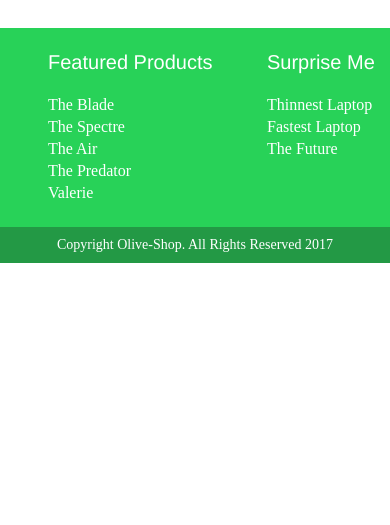
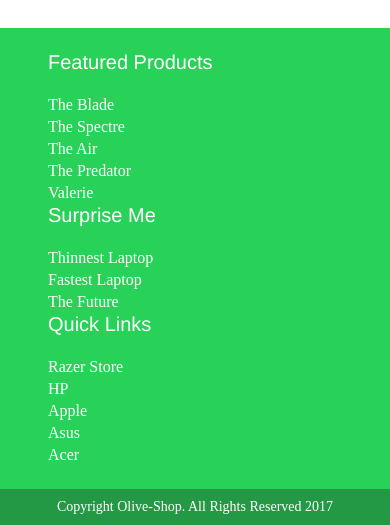
Before and after one commit to olivecode02/OliveCode-Ecommerce-OliveCode, a plain HTML site: page index.html in a window 390 px wide. Shown: the part 2810-3335 px from the top of the page. Before the commit the page ends 3073 px from the top, so only its background shows below. Drawn offline with Linux system fonts and the light colour scheme.

Commit message:
[Update] Responsive Style CSS

```diff
--- a/css/custom.css
+++ b/css/custom.css
@@ -474,4 +474,17 @@ input[type=checkbox]:checked ~ #menu{
 /*--------------------------------------------------------------
 # Content Responsive Style End
 -------------------------------------------------------------*/
+/*--------------------------------------------------------------
+# Footer Responsive Style Start
+-------------------------------------------------------------*/
+	.footer-column {
+	    display: block;
+	}
+	.footer-top-container {
+	    width: 100%;
+	    margin: 0 auto;
+	}
+/*--------------------------------------------------------------
+# Footer Responsive Style End
+-------------------------------------------------------------*/
 }
```
